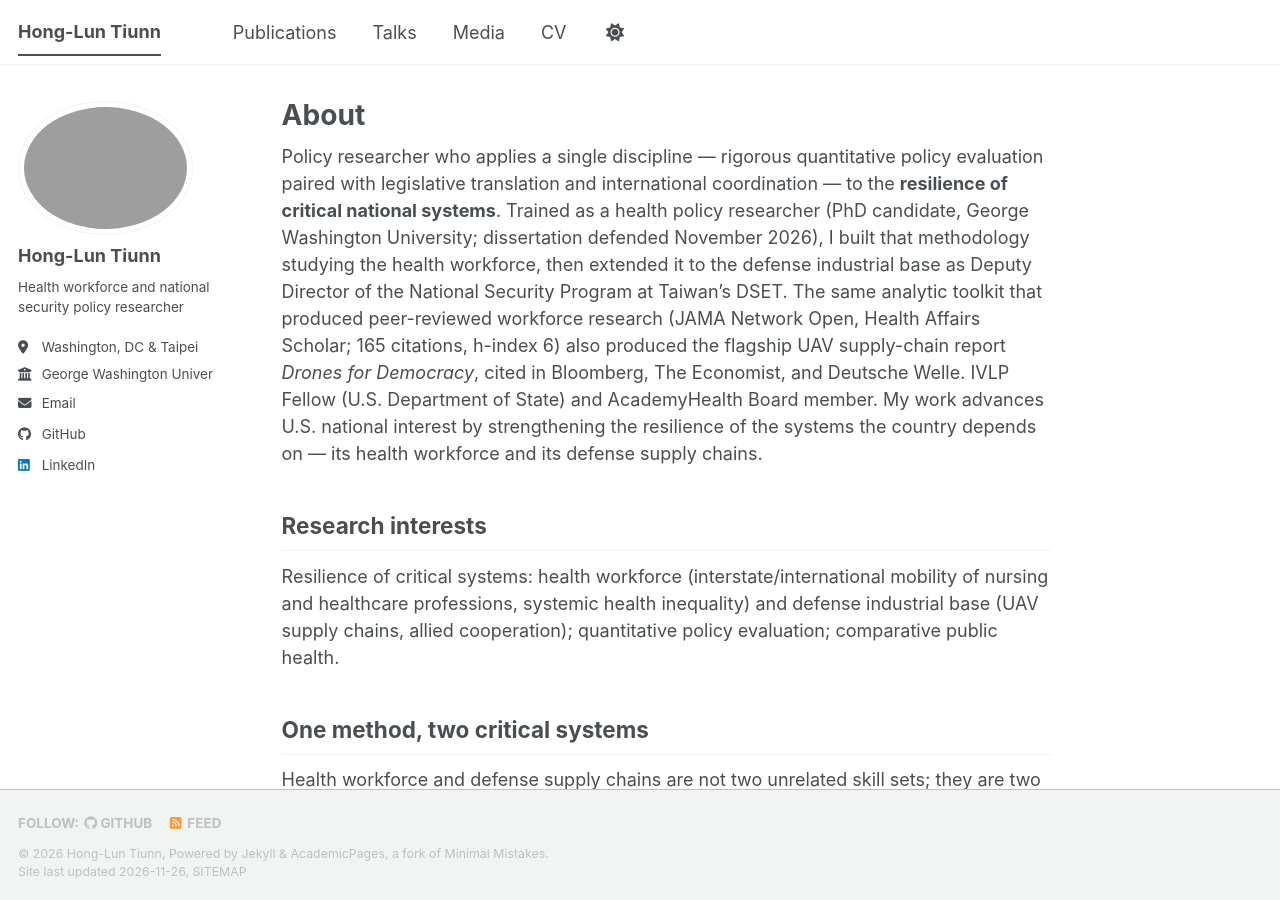
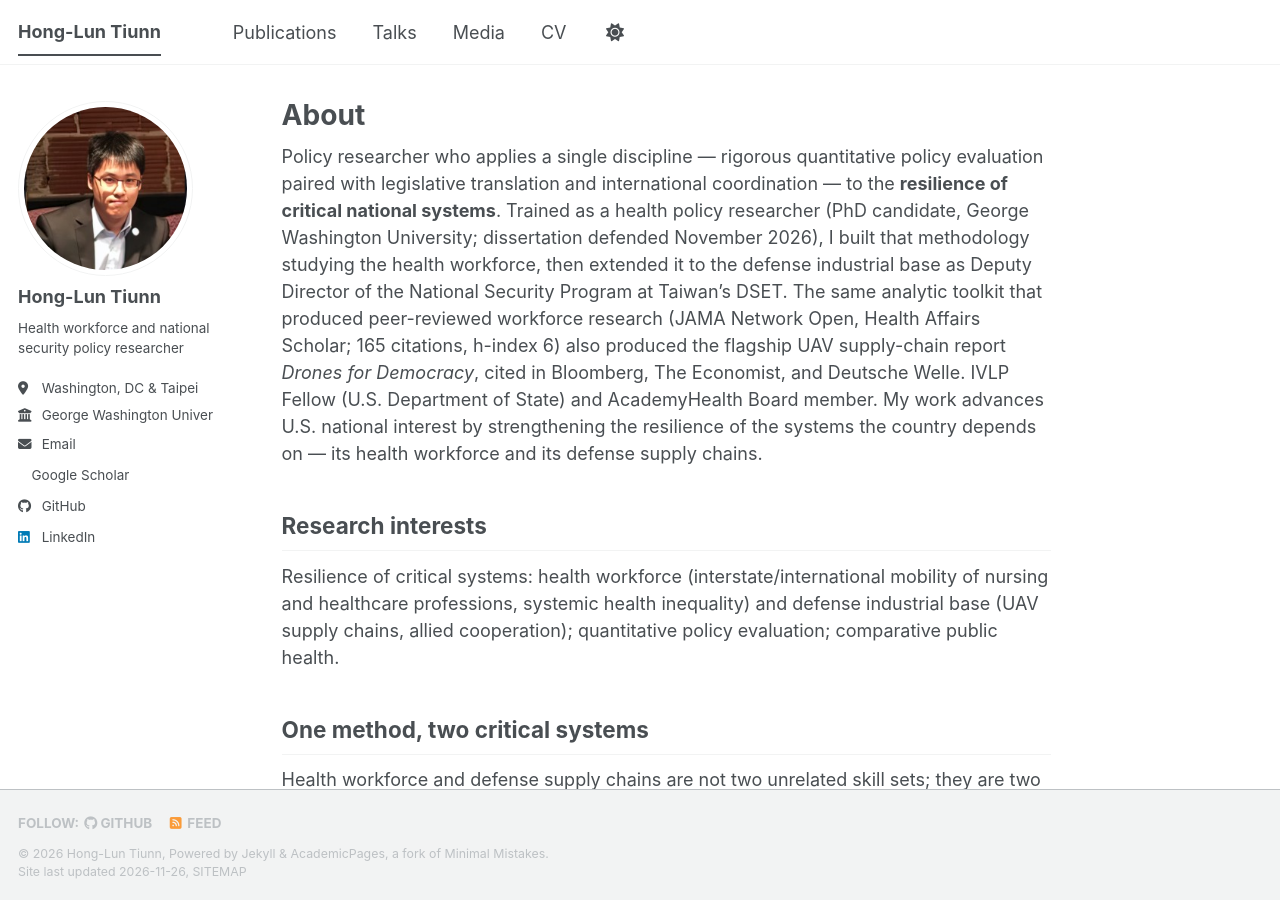
Before and after one commit to hltiunn/site-preview, a Jekyll site: the page built from _pages/about.md, in a window 1280 px wide and 900 px high. Built offline with Jekyll 4.4.1, drawn with Linux system fonts in a browser that asks for light colours; a script bundle is joined from its source files by our own code; a style sheet for code colours, icons or effects is not loaded.

Commit message:
photo + Google Scholar

```diff
--- a/_config.yml
+++ b/_config.yml
@@ -23,7 +23,7 @@ repository               : "hltiunn/hltiunn.github.io"
 #               Additional customization can be done by editing /_includes/author-profile.html
 author:
   # Biographic information
-  avatar           : ""
+  avatar           : "profile.jpg"
   name             : "Hong-Lun Tiunn"
   pronouns         : # example: "she/her"
   bio              : "Health workforce and national security policy researcher"
@@ -35,7 +35,7 @@ author:
   # Academic websites
   academia         : # URL
   arxiv            : # URL - Update with the correct link to your profile
-  googlescholar    :
+  googlescholar    : "https://scholar.google.com/citations?user=LWoimIUAAAAJ&hl=en"
   inspire-hep      : # URL
   impactstory      : # URL
   orcid            :
```
Also changed, not shown: images/profile.jpg (added).
